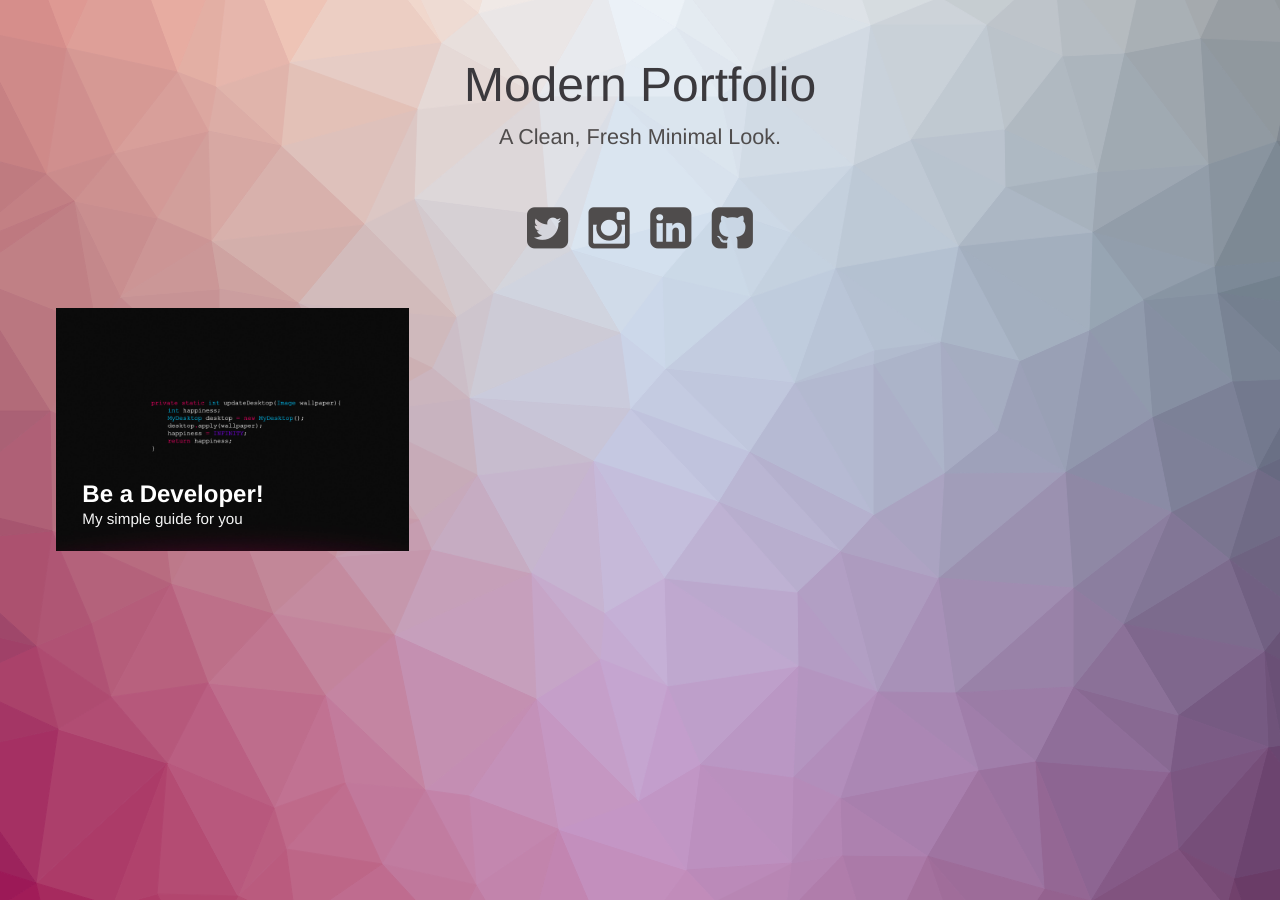
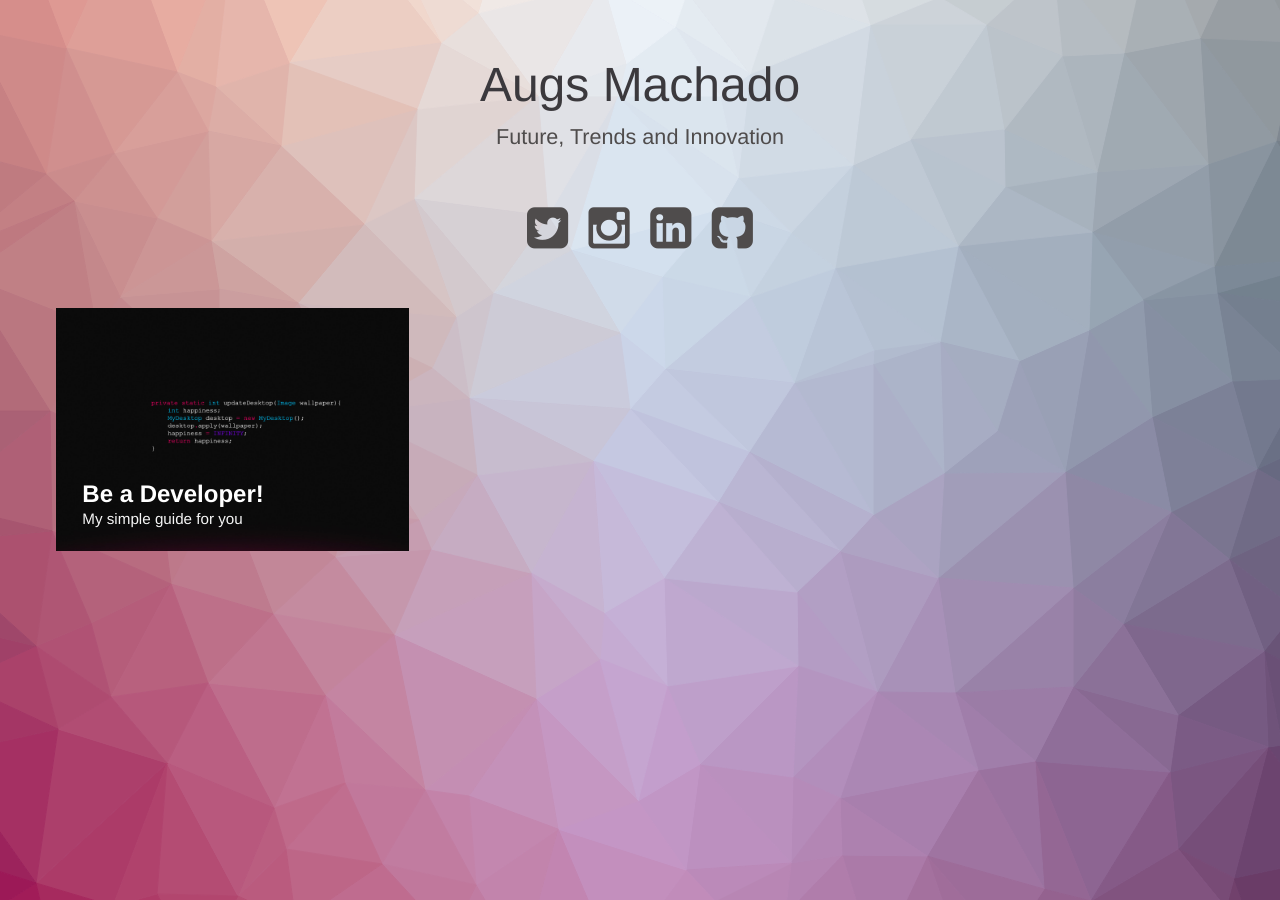
Before and after one commit to augsmachado/augsmachado.github.io, a Jekyll site: the page built from index.html, in a window 1280 px wide. Built offline with Jekyll 4.4.1, drawn with Linux system fonts in a browser that asks for light colours.

Commit message:
Rename blog and change description of blog

```diff
--- a/index.html
+++ b/index.html
@@ -28,7 +28,7 @@ layout: compress
 <body class="body">
 <div class="container">
     <header class="header">
-        <h1>Modern Portfolio<span>A Clean, Fresh Minimal Look.</span></h1>
+        <h1>Augs Machado<span>Future, Trends and Innovation</span></h1>
         <nav class="links">
             <a href="https://twitter.com/augsmachado"><i class="fa fa-twitter-square fa-3x"></i></a>
             <a href="https://www.instagram.com/augsmachado/"><i class="fa fa-instagram fa-3x"></i></a>
```
